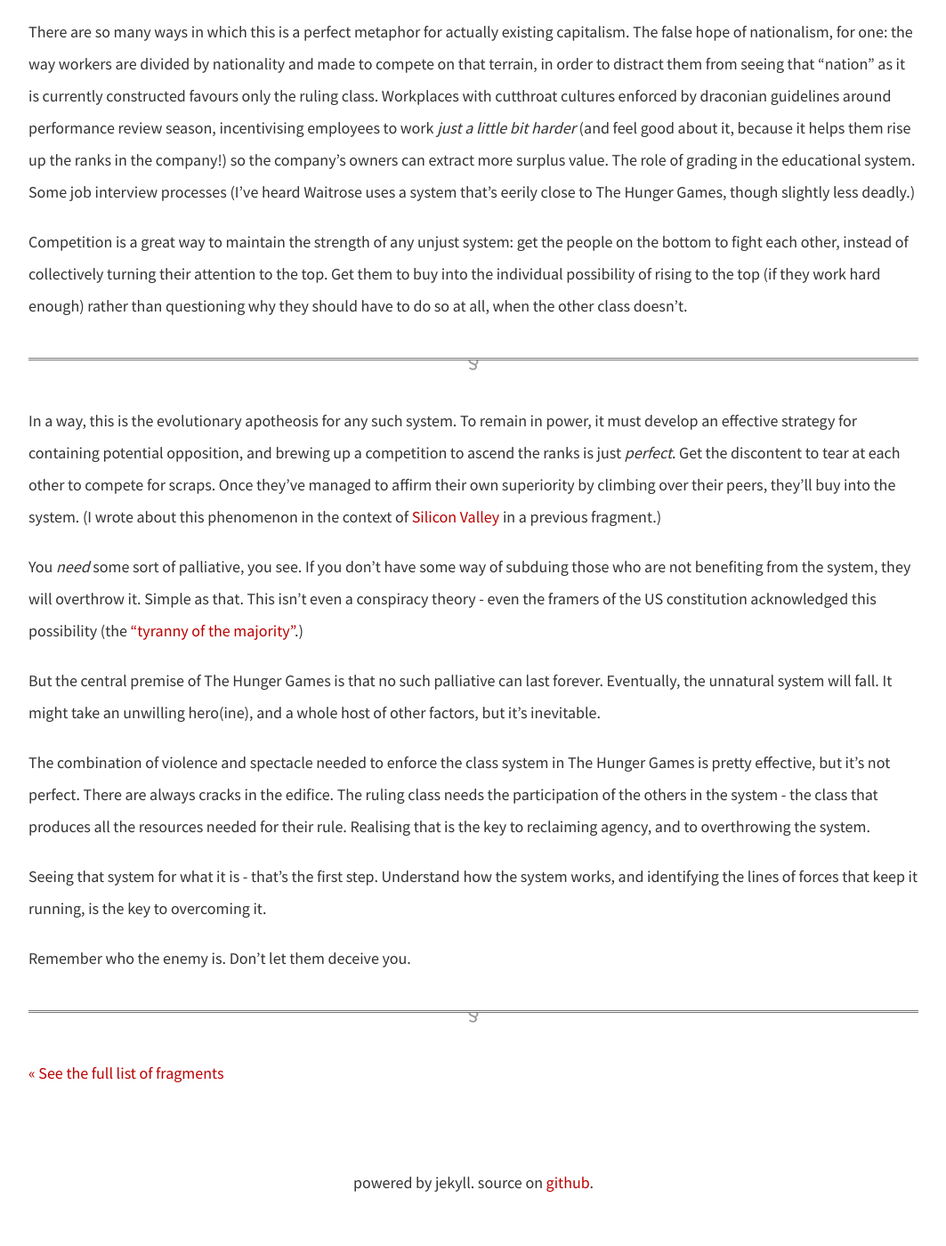
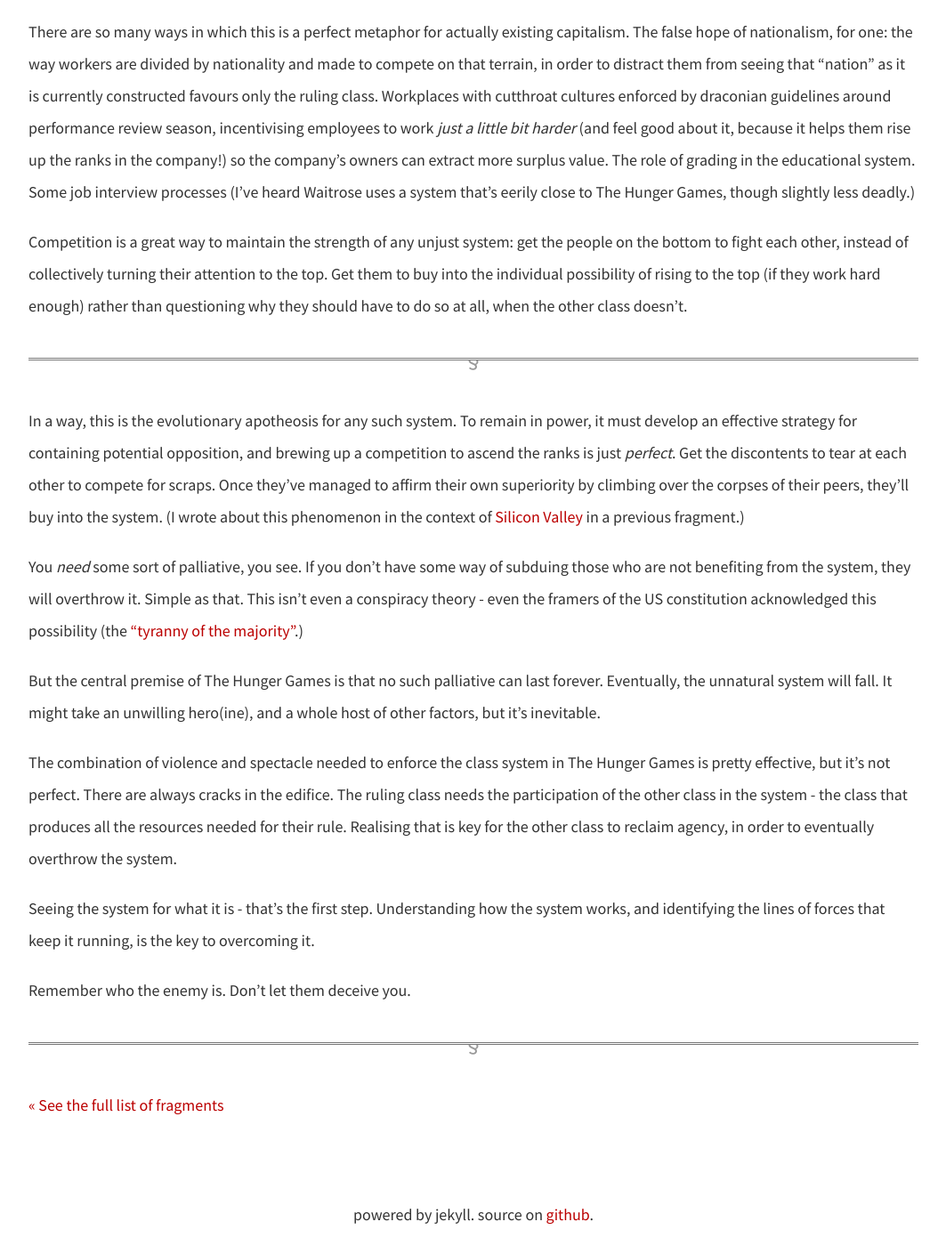
Before and after one commit to dellsystem/dellsystem.github.io, a Jekyll site: the page built from _posts/2019-1-9-fragments-9.md, in a window 1280 px wide and 1400 px high, scrolled down 2465 px. Shown: the whole window at 89% size, without its empty margins (108-1171 px from the left). Built offline with Jekyll 4.4.1, drawn with Linux system fonts in a browser that asks for light colours; before the commit the page ends 3829 px from its top, so only the background shows below that; some of the changed text lies outside the part shown.

Commit message:
More fragments-9 edits
I'm sorry. I'm done now

```diff
--- a/_posts/2019-1-9-fragments-9.md
+++ b/_posts/2019-1-9-fragments-9.md
@@ -36,14 +36,14 @@ Competition is a great way to maintain the strength of any unjust system: get th
 
 ***
 
-In a way, this is the evolutionary apotheosis for any such system. To remain in power, it must develop an effective strategy for containing potential opposition, and brewing up a competition to ascend the ranks is just _perfect_. Get the discontent to tear at each other to compete for scraps. Once they've managed to affirm their own superiority by climbing over their peers, they'll buy into the system. (I wrote about this phenomenon in the context of [Silicon Valley](https://dellsystem.me/posts/fragments-5) in a previous fragment.)
+In a way, this is the evolutionary apotheosis for any such system. To remain in power, it must develop an effective strategy for containing potential opposition, and brewing up a competition to ascend the ranks is just _perfect_. Get the discontents to tear at each other to compete for scraps. Once they've managed to affirm their own superiority by climbing over the corpses of their peers, they'll buy into the system. (I wrote about this phenomenon in the context of [Silicon Valley](https://dellsystem.me/posts/fragments-5) in a previous fragment.)
 
 You _need_ some sort of palliative, you see. If you don't have some way of subduing those who are not benefiting from the system, they will overthrow it. Simple as that. This isn't even a conspiracy theory - even the framers of the US constitution acknowledged this possibility (the ["tyranny of the majority"](https://en.wikipedia.org/wiki/Tyranny_of_the_majority).)
 
 But the central premise of The Hunger Games is that no such palliative can last forever. Eventually, the unnatural system will fall. It might take an unwilling hero(ine), and a whole host of other factors, but it's inevitable.
 
-The combination of violence and spectacle needed to enforce the class system in The Hunger Games is pretty effective, but it's not perfect. There are always cracks in the edifice. The ruling class needs the participation of the others in the system - the class that produces all the resources needed for their rule. Realising that is the key to reclaiming agency, and to overthrowing the system.
+The combination of violence and spectacle needed to enforce the class system in The Hunger Games is pretty effective, but it's not perfect. There are always cracks in the edifice. The ruling class needs the participation of the other class in the system - the class that produces all the resources needed for their rule. Realising that is key for the other class to reclaim agency, in order to eventually overthrow the system.
 
-Seeing that system for what it is - that's the first step. Understand how the system works, and identifying the lines of forces that keep it running, is the key to overcoming it.
+Seeing the system for what it is - that's the first step. Understanding how the system works, and identifying the lines of forces that keep it running, is the key to overcoming it.
 
 Remember who the enemy is. Don't let them deceive you.
```
